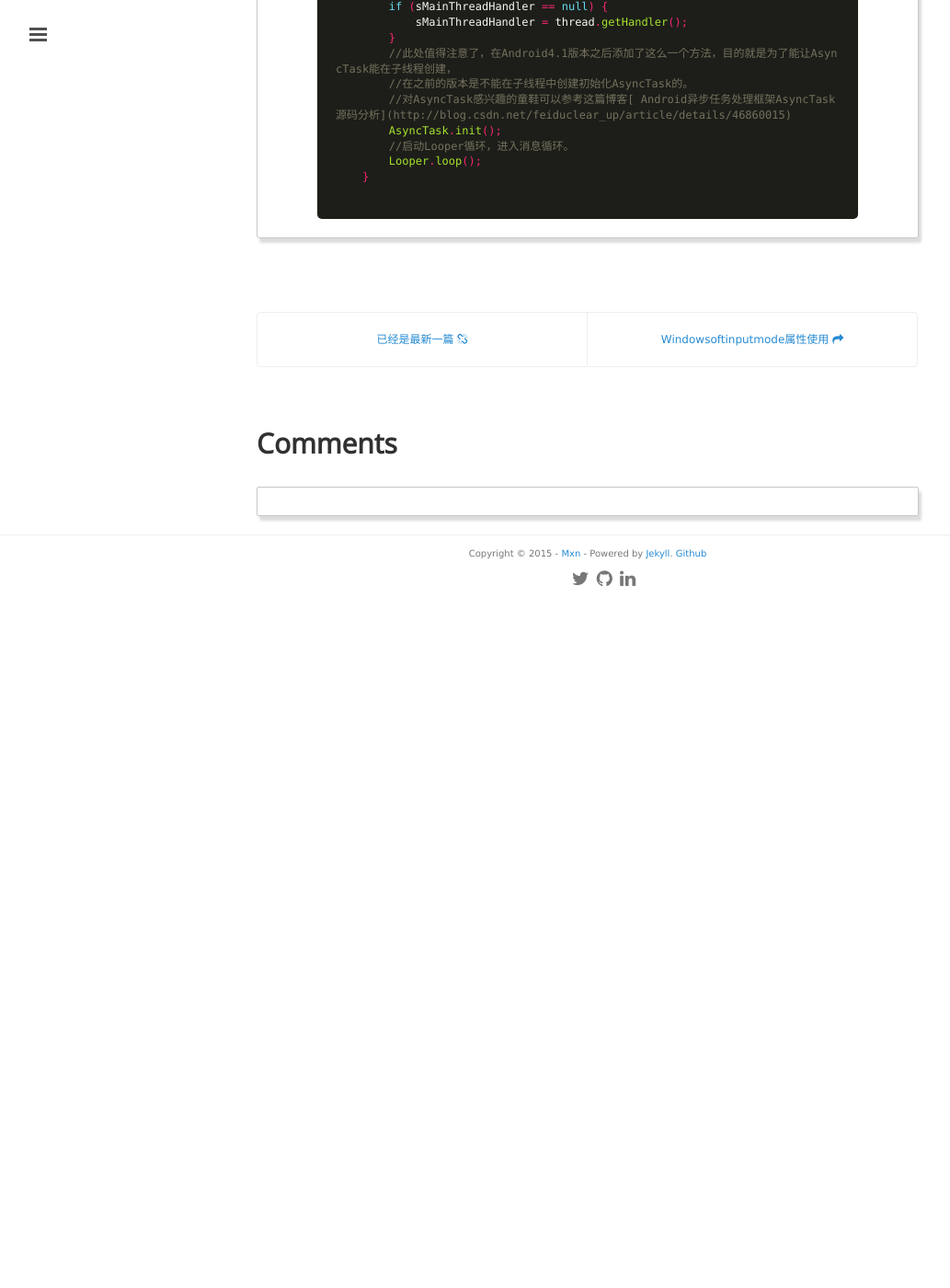
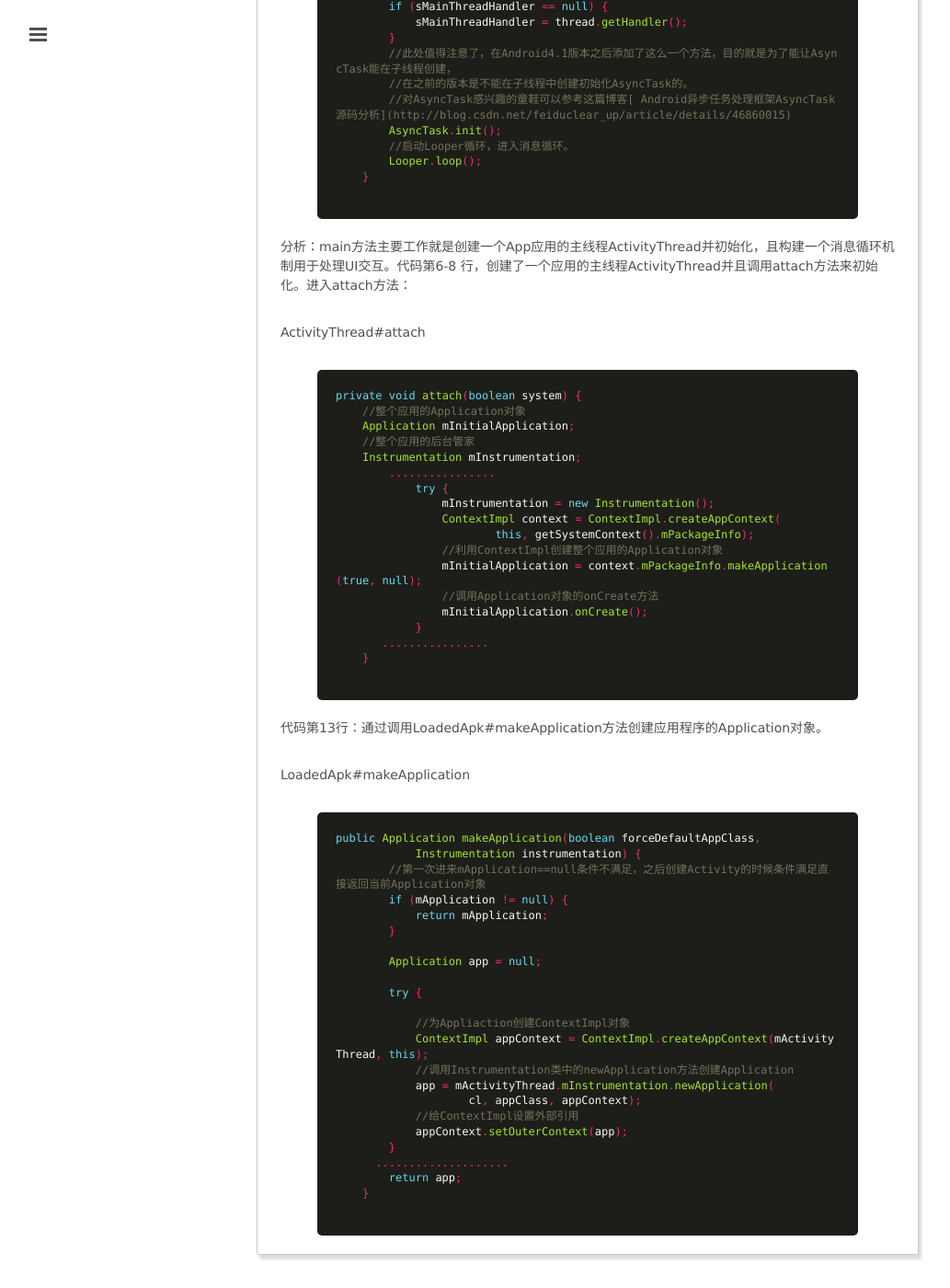
Before and after one commit to mxn21/mxn21.github.io, a Jekyll site: the page built from _posts/2015-8-19-从源码深入理解context.md, in a window 1280 px wide and 1400 px high, scrolled down 6723 px. Shown: the whole window at 92% size, without its empty margins (1-1034 px from the left). Built offline with Jekyll 4.4.1, drawn with Linux system fonts in a browser that asks for light colours; Markdown is read by kramdown in place of the engine named in the settings; comment, search, counter and statistics services are not loaded; before the commit the page ends 7377 px from its top, so only the background shows below that.

Commit message:
23423432

```diff
--- a/_posts/2015-8-19-从源码深入理解context.md
+++ b/_posts/2015-8-19-从源码深入理解context.md
@@ -272,3 +272,57 @@
         Looper.loop();
     }
       {% endhighlight %}
+
+分析：main方法主要工作就是创建一个App应用的主线程ActivityThread并初始化，且构建一个消息循环机制用于处理UI交互。代码第6-8
+行，创建了一个应用的主线程ActivityThread并且调用attach方法来初始化。进入attach方法：
+
+ActivityThread#attach
+
+   {% highlight java  %}
+private void attach(boolean system) {
+    //整个应用的Application对象
+    Application mInitialApplication;
+    //整个应用的后台管家
+    Instrumentation mInstrumentation;
+        ................
+            try {
+                mInstrumentation = new Instrumentation();
+                ContextImpl context = ContextImpl.createAppContext(
+                        this, getSystemContext().mPackageInfo);
+                //利用ContextImpl创建整个应用的Application对象
+                mInitialApplication = context.mPackageInfo.makeApplication(true, null);
+                //调用Application对象的onCreate方法
+                mInitialApplication.onCreate();
+            }
+       ................
+    }
+    {% endhighlight %}
+
+代码第13行：通过调用LoadedApk#makeApplication方法创建应用程序的Application对象。
+
+LoadedApk#makeApplication
+
+   {% highlight java  %}
+public Application makeApplication(boolean forceDefaultAppClass,
+            Instrumentation instrumentation) {
+        //第一次进来mApplication==null条件不满足，之后创建Activity的时候条件满足直接返回当前Application对象
+        if (mApplication != null) {
+            return mApplication;
+        }
+
+        Application app = null;
+
+        try {
+
+            //为Appliaction创建ContextImpl对象
+            ContextImpl appContext = ContextImpl.createAppContext(mActivityThread, this);
+            //调用Instrumentation类中的newApplication方法创建Application
+            app = mActivityThread.mInstrumentation.newApplication(
+                    cl, appClass, appContext);
+            //给ContextImpl设置外部引用
+            appContext.setOuterContext(app);
+        }
+      ....................
+        return app;
+    }
+   {% endhighlight %}
```
